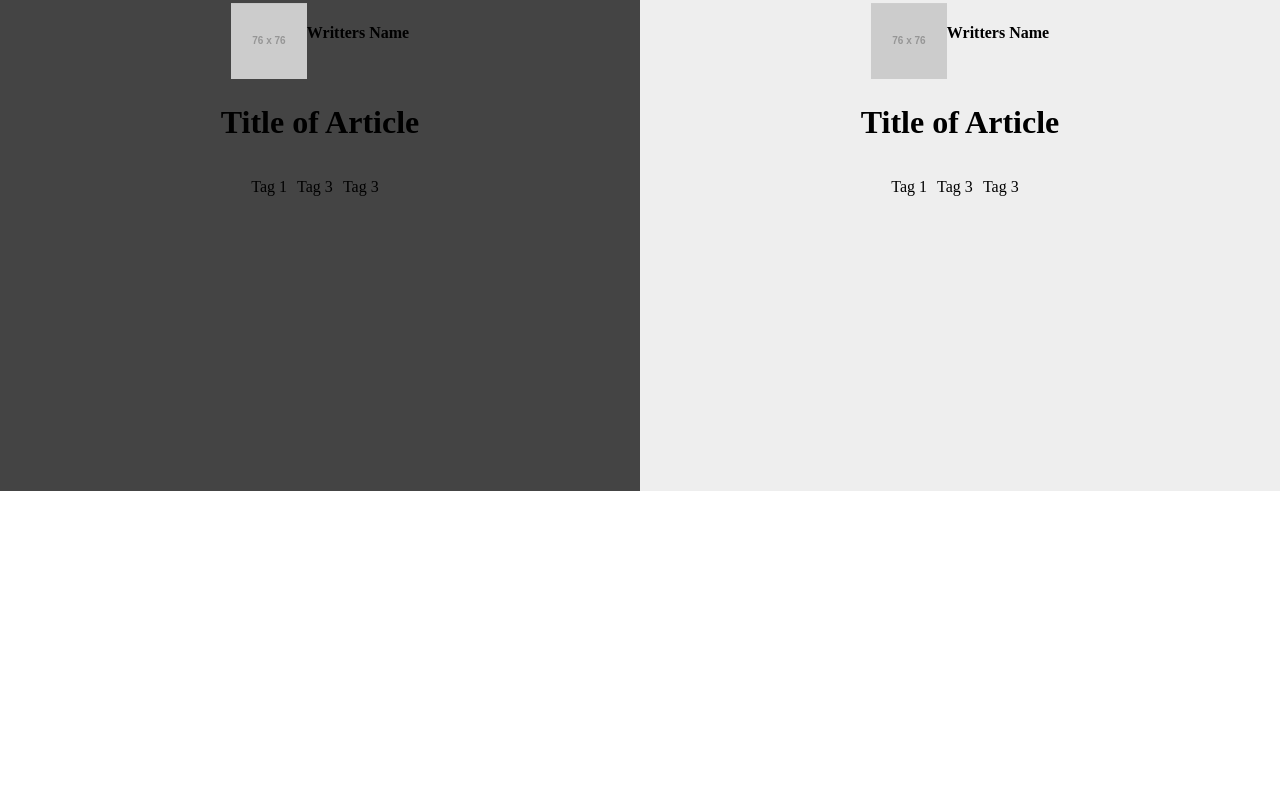
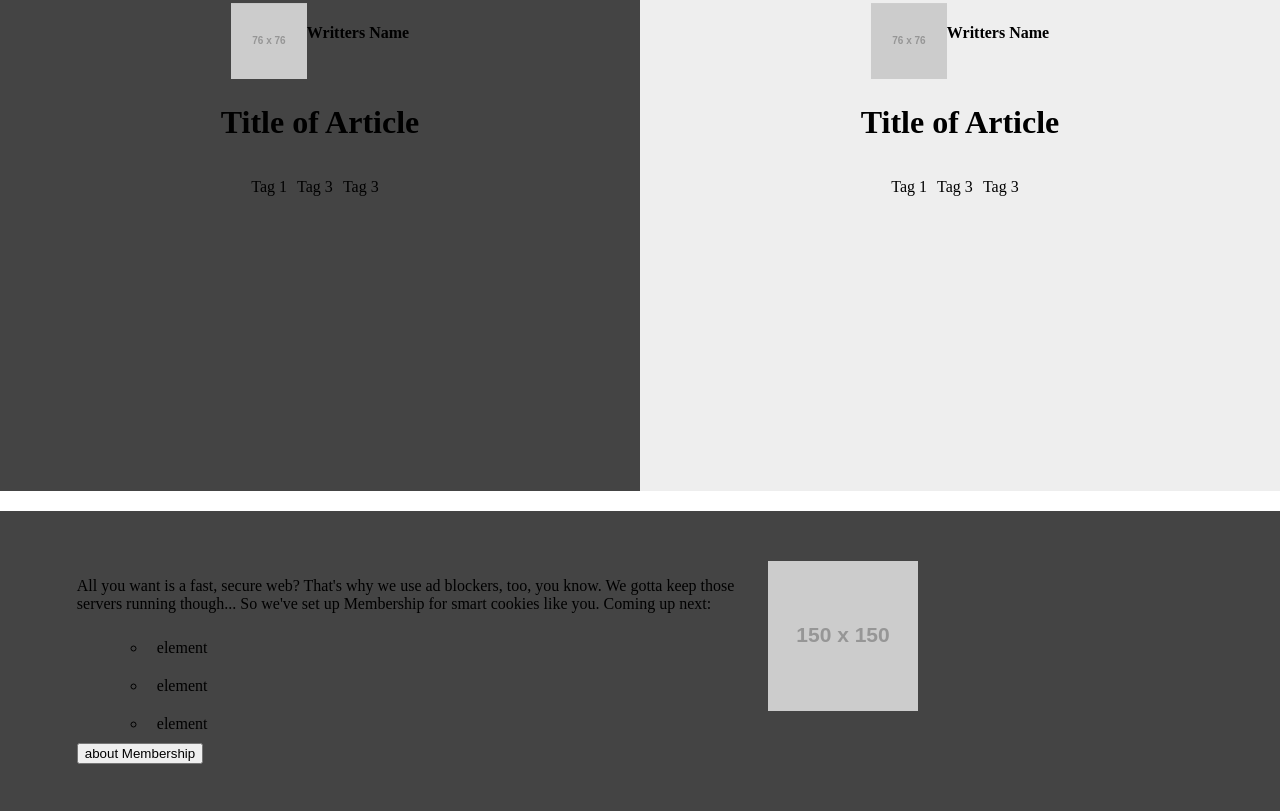
Before and after one commit to thankgodr/TearDown, a plain HTML site: page index.html in a window 1280 px wide. Shown: the part 1219-2030 px from the top of the page. Before the commit the page ends 1710 px from the top, so only its background shows below. Drawn offline with Linux system fonts and the light colour scheme; placeholder pictures from the web are drawn by us.

Commit message:
added section three both article and image

```diff
--- a/css/style.css
+++ b/css/style.css
@@ -10,15 +10,14 @@ ul {
   list-style: none;
   padding: 0;
   margin: 0;
-
 }
 
-.greyBg{
+.greyBg {
   background-color: #b4b4b4;
   width: 100%;
 }
 
-.grey{
+.grey {
   background-color: #eee;
 }
 
@@ -26,51 +25,49 @@ ul {
   background-color: #444;
 }
 
-.menuList{
+.menuList {
   display: flex;
   justify-content: center;
 }
 
-
-.menuList > li{
+.menuList > li {
   flex: 1;
   height: 176px;
   vertical-align: middle;
 }
 
-.menuList > li > div{
+.menuList > li > div {
   position: relative;
   top: 50%;
   transform: translateY(-50%);
-  -ms-transform:translateY(-50%); /* IE */
-  -moz-transform:translateY(-50%); /* Firefox */
-  -webkit-transform:translateY(-50%); /* Safari and Chrome */
-  -o-transform:translateY(-50%);
+  -ms-transform: translateY(-50%); /* IE */
+  -moz-transform: translateY(-50%); /* Firefox */
+  -webkit-transform: translateY(-50%); /* Safari and Chrome */
+  -o-transform: translateY(-50%);
   text-align: center;
 }
 
-.menuList > li:first-of-type{
+.menuList > li:first-of-type {
   background-color: #444;
 }
 
-.theBigTwo{
+.theBigTwo {
   width: 100%;
-display: inline-flex;
-
+  display: inline-flex;
 }
 
-.theBigTwo > div{
+.theBigTwo > div {
   width: 50%;
   height: 767px;
 }
 .articleHeader {
   display: inline-flex;
 }
-.tagWrapper{
+.tagWrapper {
   display: inline-flex;
 }
 
-.tagWrapper > p{
+.tagWrapper > p {
   margin-right: 10px;
 }
 
@@ -79,9 +76,42 @@ display: inline-flex;
   position: relative;
   top: 50%;
   transform: translateY(-50%);
-  -ms-transform:translateY(-50%); /* IE */
-  -moz-transform:translateY(-50%); /* Firefox */
-  -webkit-transform:translateY(-50%); /* Safari and Chrome */
-  -o-transform:translateY(-50%);
+  -ms-transform: translateY(-50%); /* IE */
+  -moz-transform: translateY(-50%); /* Firefox */
+  -webkit-transform: translateY(-50%); /* Safari and Chrome */
+  -o-transform: translateY(-50%);
   text-align: center;
 }
+
+.sectionThree {
+  width: 100%;
+  height: 300px;
+ margin-top: 20px;
+ display: inline-flex;
+}
+
+.article-details {
+  width: 60%;
+}
+
+.article-details article {
+  margin-left: 10%;
+  padding-top: 50px;
+}
+
+.article-details ul {
+  list-style-type: circle;
+}
+
+.article-details li {
+  margin-left: 70px;
+  padding: 10px;
+}
+
+.secthreeImage {
+  width: 40%;
+}
+
+.secthreeImage img{
+  margin-top: 50px;
+}
--- a/index.html
+++ b/index.html
@@ -1,9 +1,11 @@
 <!DOCTYPE html>
 <html>
+
 <head>
 	<title>Smash Magazine</title>
 	<link rel="stylesheet" type="text/css" href="css/style.css">
 </head>
+
 <body>
 	<header class="greyBg">
 		<nav>
@@ -109,6 +111,29 @@
 				</div>
 			</div>
 		</div>
+
+		<div class="sectionThree greyDeep">
+			<div class="article-details">
+				<article>
+					<p>
+						All you want is a fast, secure web? That's why we use ad blockers, too, you know. We gotta keep
+						those servers running though... So we've set up Membership for smart cookies like you. Coming up
+						next:
+					</p>
+					<ul>
+						<li>element</li>
+						<li>element</li>
+						<li>element</li>
+					</ul>
+                   <button> about Membership</button>
+				</article>
+			</div>
+			<div class="secthreeImage">
+				<img src="https://via.placeholder.com/150" alt="placeholder">
+			</div>
+
+		</div>
 	</main>
 </body>
+
 </html>
```
Lines whose indentation alone changed are shown as unchanged.
